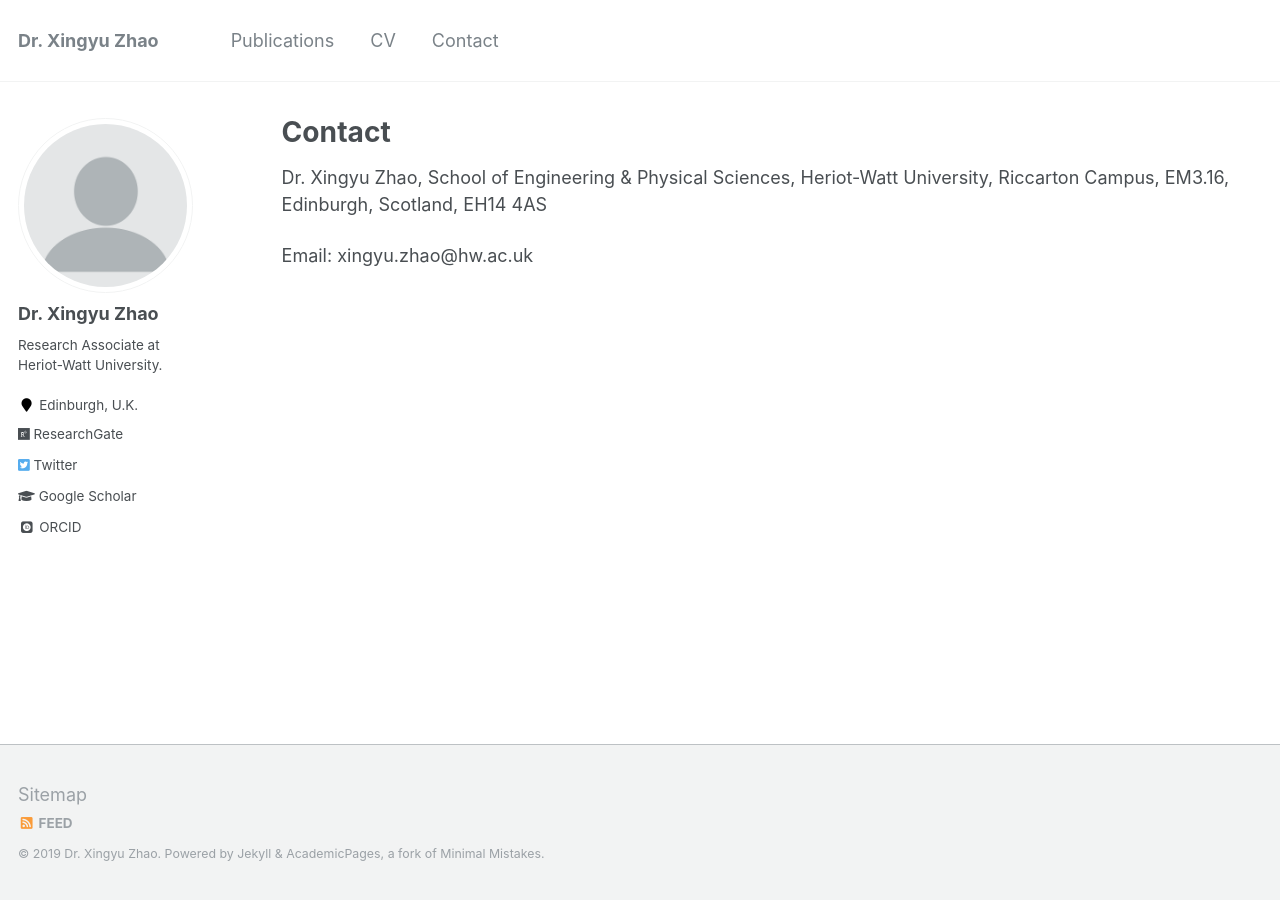
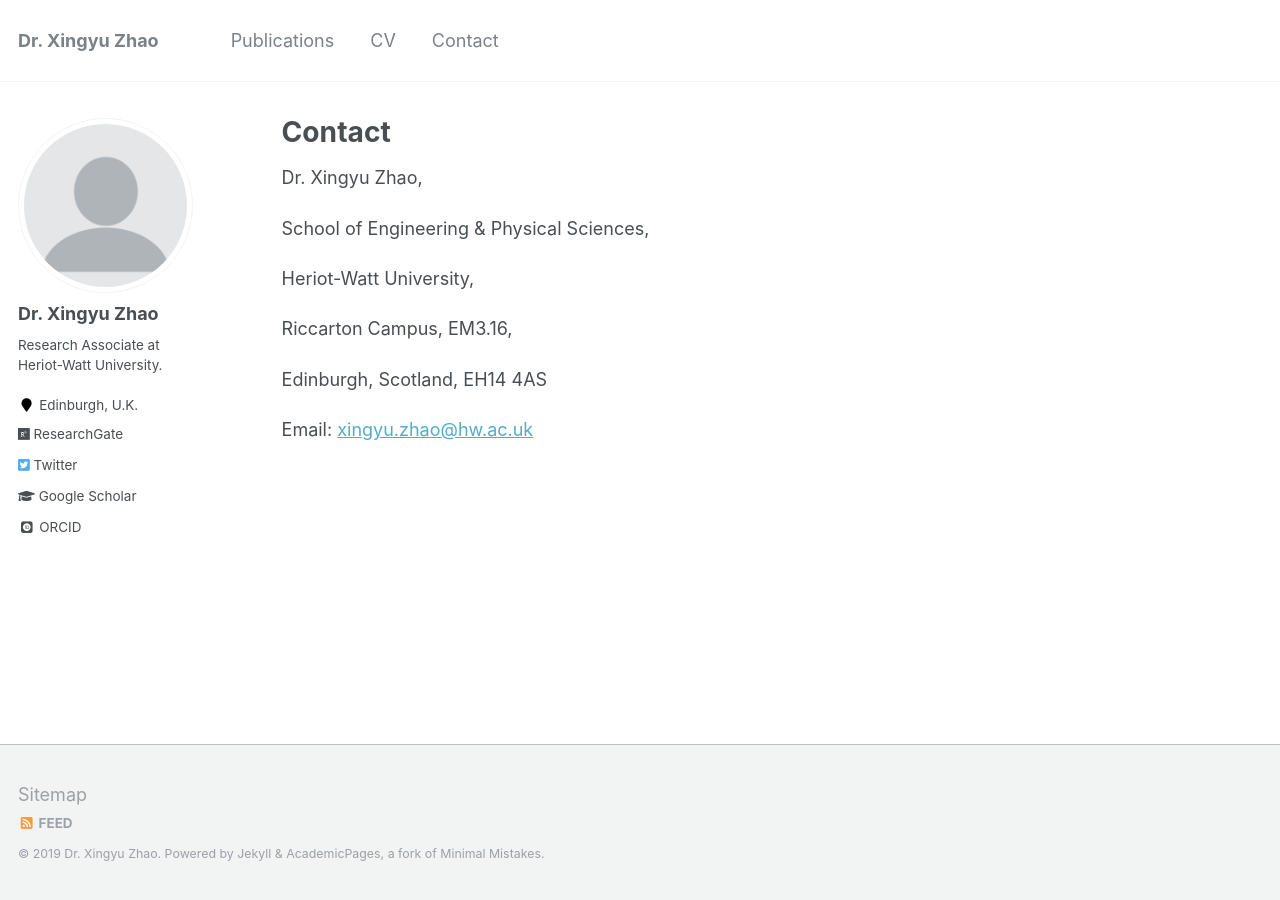
Before and after one commit to x-y-zhao/x-y-zhao.github.io, a Jekyll site: the page built from _pages/contact.md, in a window 1280 px wide. Built offline with Jekyll 4.4.1, drawn with Linux system fonts in a browser that asks for light colours; some web fonts are replaced; part of the change alters nothing that is shown.

```diff
--- a/_pages/contact.md
+++ b/_pages/contact.md
@@ -10,9 +10,13 @@ redirect_from:
 {% include base_path %}
 
 Dr. Xingyu Zhao,
+
 School of Engineering & Physical Sciences,
+
 Heriot-Watt University,
+
 Riccarton Campus, EM3.16,
+
 Edinburgh, Scotland, EH14 4AS
 
-Email: xingyu.zhao@hw.ac.uk
+Email: [xingyu.zhao@hw.ac.uk](xingyu.zhao@hw.ac.uk)
```
